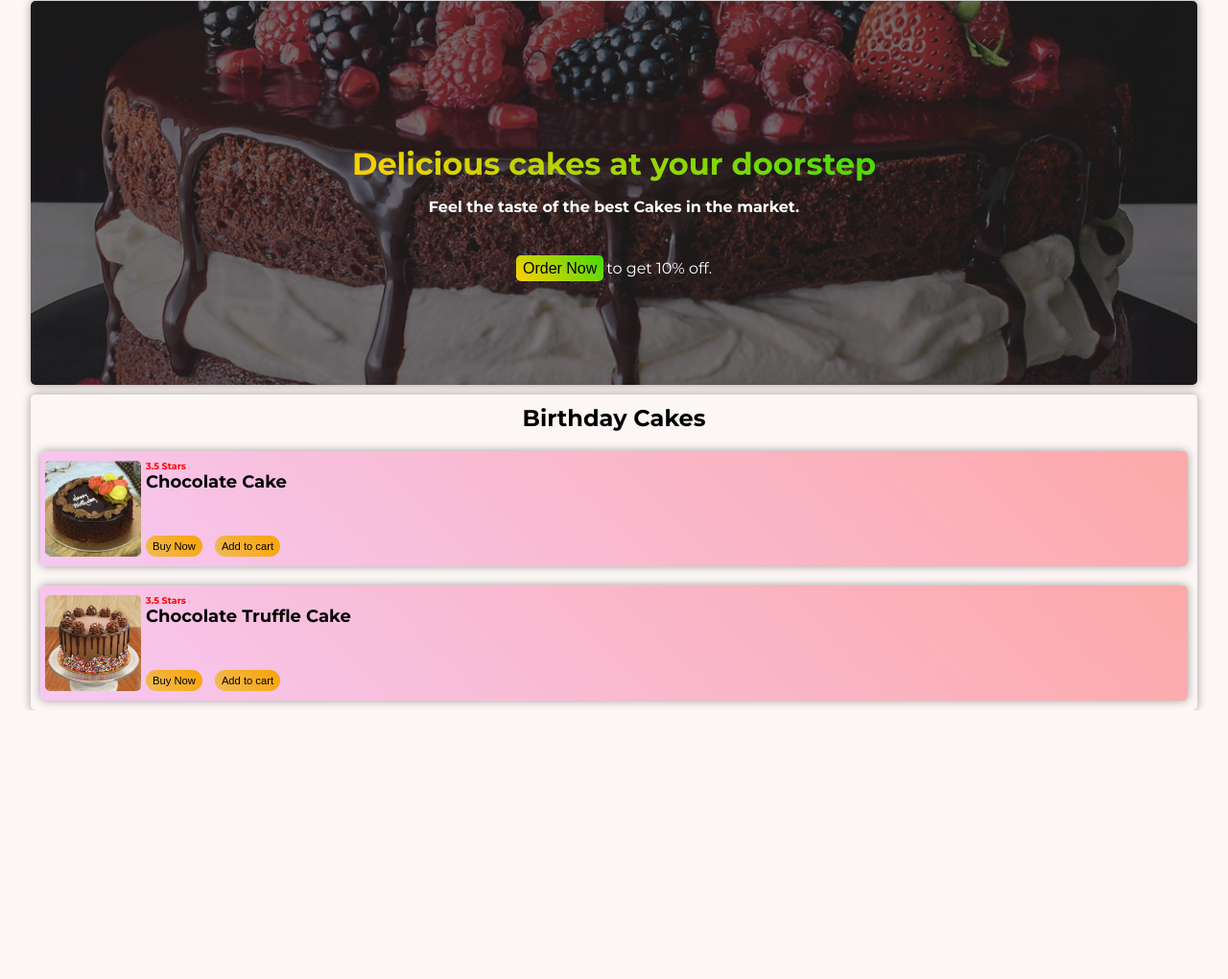
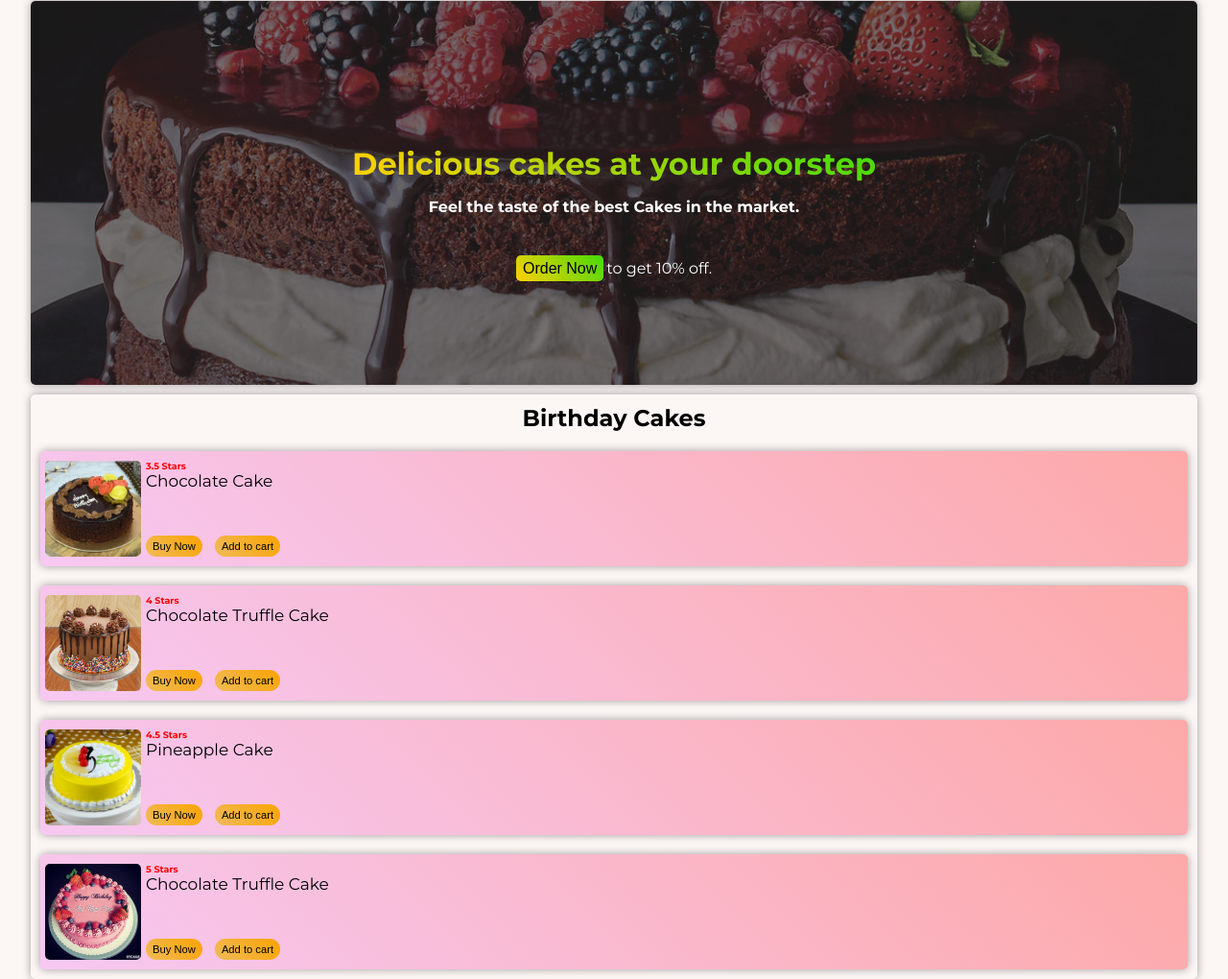
Before and after one commit to DeepanshuKant/CakeKing, a plain HTML site: page index.html in a window 1280 px wide. Shown: the part 197-1217 px from the top of the page at 96% size. Before the commit the page ends 937 px from the top, so only its background shows below. Drawn offline with Linux system fonts and the light colour scheme.

Commit message:
added and changed

```diff
--- a/index.html
+++ b/index.html
@@ -132,7 +132,35 @@
             <img src="./Assets/B-2.jpg" alt="cake image" />
           </div>
           <div class="card__content">
-            <p class="cake__stars">3.5 Stars</p>
+            <p class="cake__stars">4 Stars</p>
+            <h1 class="cake__name">Chocolate Truffle Cake</h1>
+            <div class="cake__buy">
+              <button class="cake__buying__button">Buy Now</button
+              ><button class="cake__buying__button">Add to cart</button>
+            </div>
+          </div>
+        </div>
+
+        <div class="cake__card">
+          <div class="card__image">
+            <img src="./Assets/B-3.jpg" alt="cake image" />
+          </div>
+          <div class="card__content">
+            <p class="cake__stars">4.5 Stars</p>
+            <h1 class="cake__name">Pineapple Cake</h1>
+            <div class="cake__buy">
+              <button class="cake__buying__button">Buy Now</button
+              ><button class="cake__buying__button">Add to cart</button>
+            </div>
+          </div>
+        </div>
+
+        <div class="cake__card">
+          <div class="card__image">
+            <img src="./Assets/B-4.jpg" alt="cake image" />
+          </div>
+          <div class="card__content">
+            <p class="cake__stars">5 Stars</p>
             <h1 class="cake__name">Chocolate Truffle Cake</h1>
             <div class="cake__buy">
               <button class="cake__buying__button">Buy Now</button
--- a/style.css
+++ b/style.css
@@ -241,7 +241,8 @@ body {
   color: red;
 }
 .cake__name {
-  font-size: 18px;
+  font-size: 17px;
+  font-weight: normal;
 }
 .cake__buy {
   /* border: 1px solid red; */
```
Also changed, not shown: Assets/B-3.jpg (added), Assets/B-4.jpg (added).
